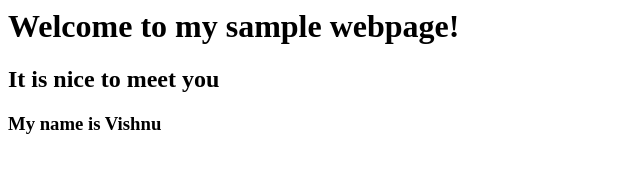
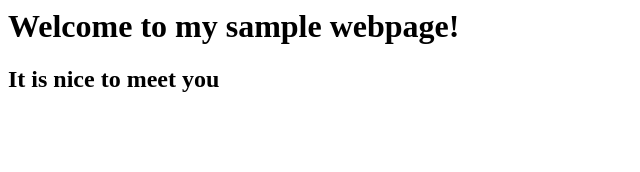
Before and after one commit to karthikdev477/kube-demo, a plain HTML site: page web/index.html in a window 1280 px wide. Shown: the whole page, without its empty margins (0-640 px from the left). Drawn offline with Linux system fonts and the light colour scheme.

Commit message:
sample web app

```diff
--- a/web/index.html
+++ b/web/index.html
@@ -5,6 +5,5 @@
     <head>
         <h1>Welcome to my sample webpage!</h1>
         <h2>It is nice to meet you</h2>
-        <h3>My name is Vishnu</h3>
     </head>
 </html>
```
